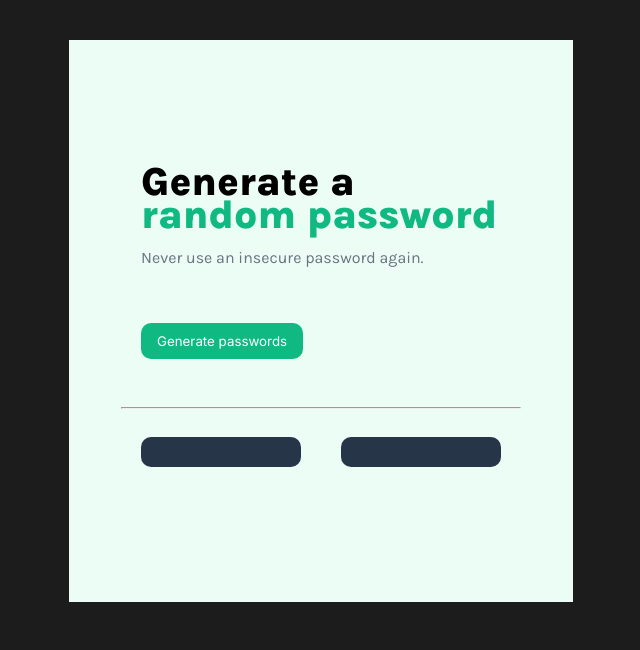
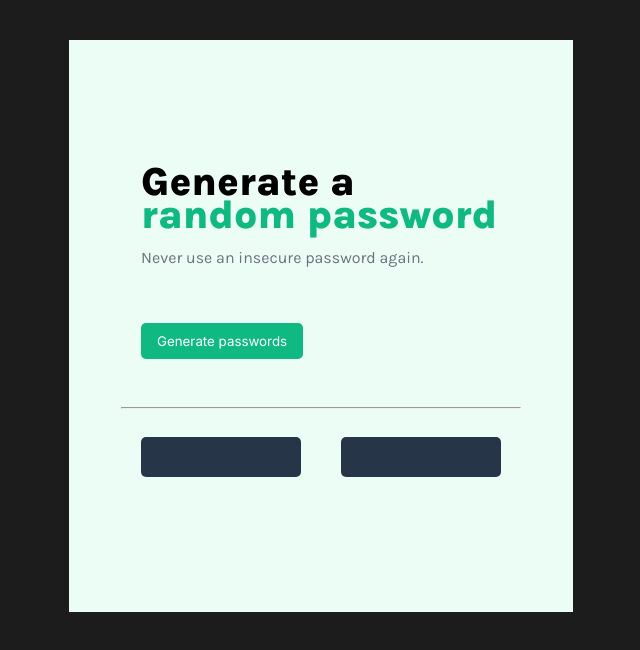
Before and after one commit to NikaPeretrukhina/password-generator, a website: page index.html in a window 1280 px wide. Shown: the whole page, without its empty margins (319-959 px from the left). Drawn offline with Linux system fonts and the light colour scheme.

Commit message:
css changes

```diff
--- a/index.css
+++ b/index.css
@@ -41,7 +41,7 @@ p{
     font-weight: 400;
 
     padding: 10px 16px;
-    border-radius: 10px;
+    border-radius: 5px;
     border: 0;
     background: #10B981;
     color: white;
@@ -58,9 +58,9 @@ p{
 #first-random-pass{
     background: #273549;
     color: #5DEF92;
-    border-radius: 10px;
-    height: 30px;
-    width: 170px;
+    border-radius: 5px;
+    height: 40px;
+    width: 220px;
     margin: 20px;
     display: flex;
     align-items: center;
@@ -69,9 +69,9 @@ p{
 #second-random-pass{
     background: #273549;
     color: #5DEF92;
-    border-radius: 10px;
-    height: 30px;
-    width: 170px;
+    border-radius: 5px;
+    height: 40px;
+    width: 220px;
     margin: 20px;
 
     display: flex;
```
